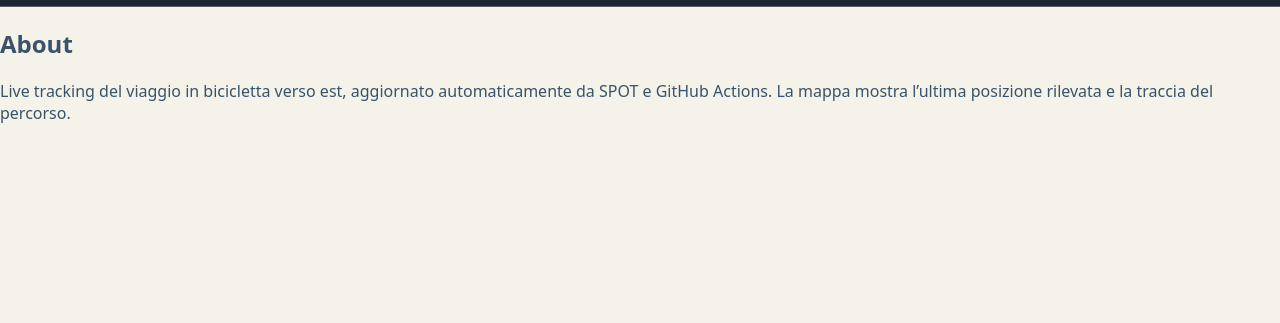
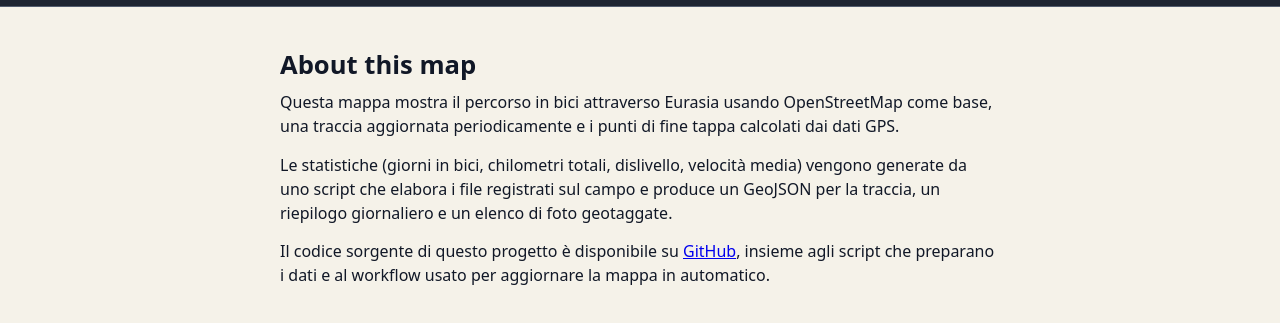
Before and after one commit to preedence/whereismarco, a plain HTML site: page about.html in a window 1280 px wide. Shown: the part 49-372 px from the top of the page. Drawn offline with Linux system fonts and the light colour scheme.

Commit message:
ripristinato map.js

```diff
--- a/about.html
+++ b/about.html
@@ -1,17 +1,12 @@
 <!doctype html>
-<html lang="en">
+<html lang="it">
   <head>
     <meta charset="utf-8" />
-    <title>Eurasia Crossing – About</title>
-    <meta
-      name="description"
-      content="About this live tracking project and the bicycle trip towards the East."
-    />
-    <meta name="viewport" content="width=device-width, initial-scale=1" />
+    <title>Eurasia crossing – About</title>
+    <meta name="viewport" content="width=device-width,initial-scale=1" />
 
     <link rel="stylesheet" href="src/style.css" />
   </head>
-
   <body>
     <header class="wm-topbar">
       <div class="wm-topbar-inner">
@@ -20,7 +15,7 @@
           <span class="wm-logo-subtitle">A long-distance bike journey</span>
         </a>
         <nav class="wm-nav">
-          <a href="index.html#map-section">Map</a>
+          <a href="index.html">Map</a>
           <a href="about.html">About</a>
           <a
             href="https://github.com/preedence/whereismarco"
@@ -33,13 +28,29 @@
       </div>
     </header>
 
-    <main class="wm-about-page">
-      <section class="wm-about">
-        <h1>About</h1>
+    <main>
+      <section class="wm-page">
+        <h1>About this map</h1>
         <p>
-          Live tracking del viaggio in bicicletta verso est, aggiornato
-          automaticamente da SPOT e GitHub Actions. La mappa mostra
-          l’ultima posizione rilevata e la traccia del percorso.
+          Questa mappa mostra il percorso in bici attraverso Eurasia usando
+          OpenStreetMap come base, una traccia aggiornata periodicamente e i
+          punti di fine tappa calcolati dai dati GPS.
+        </p>
+        <p>
+          Le statistiche (giorni in bici, chilometri totali, dislivello,
+          velocità media) vengono generate da uno script che elabora i file
+          registrati sul campo e produce un GeoJSON per la traccia, un
+          riepilogo giornaliero e un elenco di foto geotaggate.
+        </p>
+        <p>
+          Il codice sorgente di questo progetto è disponibile su
+          <a
+            href="https://github.com/preedence/whereismarco"
+            target="_blank"
+            rel="noopener"
+            >GitHub</a
+          >, insieme agli script che preparano i dati e al workflow usato per
+          aggiornare la mappa in automatico.
         </p>
       </section>
     </main>
--- a/src/style.css
+++ b/src/style.css
@@ -225,14 +225,34 @@ main {
   box-shadow: 0 2px 6px rgba(0, 0, 0, 0.2);
 }
 
-/* Avatar live basato su img/avatar.png */
+/* Avatar live: stile relativo a src/style.css → ../img/avatar.png */
 .wm-live-avatar {
   width: 26px;
   height: 26px;
   border-radius: 50%;
-  background: url("img/avatar.png") center/cover no-repeat, var(--rust);
+  background: url("../img/avatar.png") center/cover no-repeat, var(--rust);
   border: 2px solid #ffffff;
   box-shadow: 0 2px 6px rgba(15, 23, 42, 0.45);
+}
+
+/* Pagina about */
+
+.wm-page {
+  max-width: 720px;
+  margin: 40px auto;
+  padding: 0 16px;
+  color: var(--text-main);
+}
+
+.wm-page h1 {
+  font-size: 1.6rem;
+  margin-bottom: 0.5rem;
+  color: var(--ink);
+}
+
+.wm-page p {
+  line-height: 1.5;
+  margin: 0 0 0.9rem;
 }
 
 /* Layout mobile: mappa sopra, pannello sotto */
@@ -293,4 +313,9 @@ main {
   #summary h2 {
     font-size: 14px;
   }
+
+  .wm-page {
+    margin: 24px auto;
+    padding: 0 14px;
+  }
 }
```
Also changed, not shown: index.html (+1 -1 lines).
